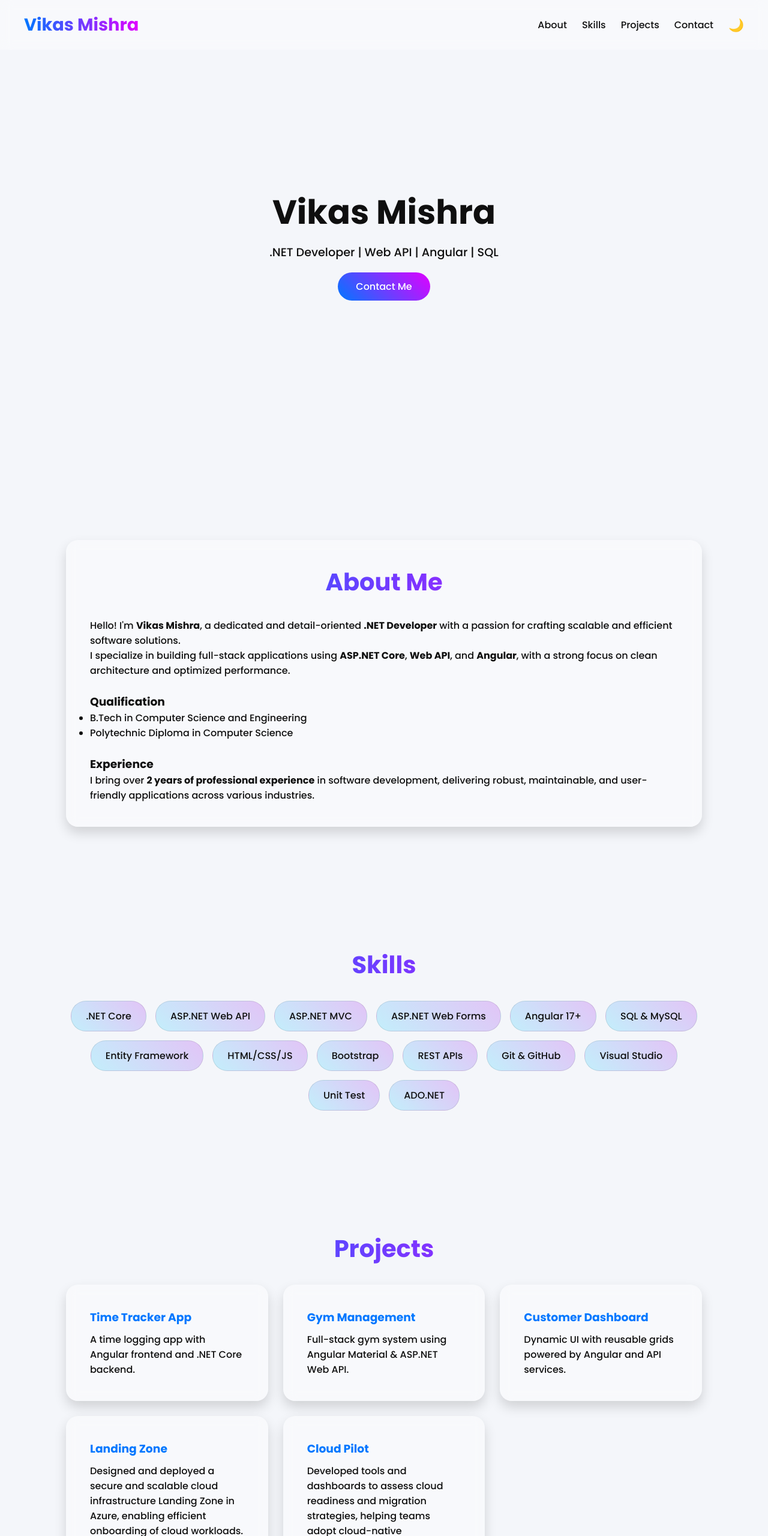
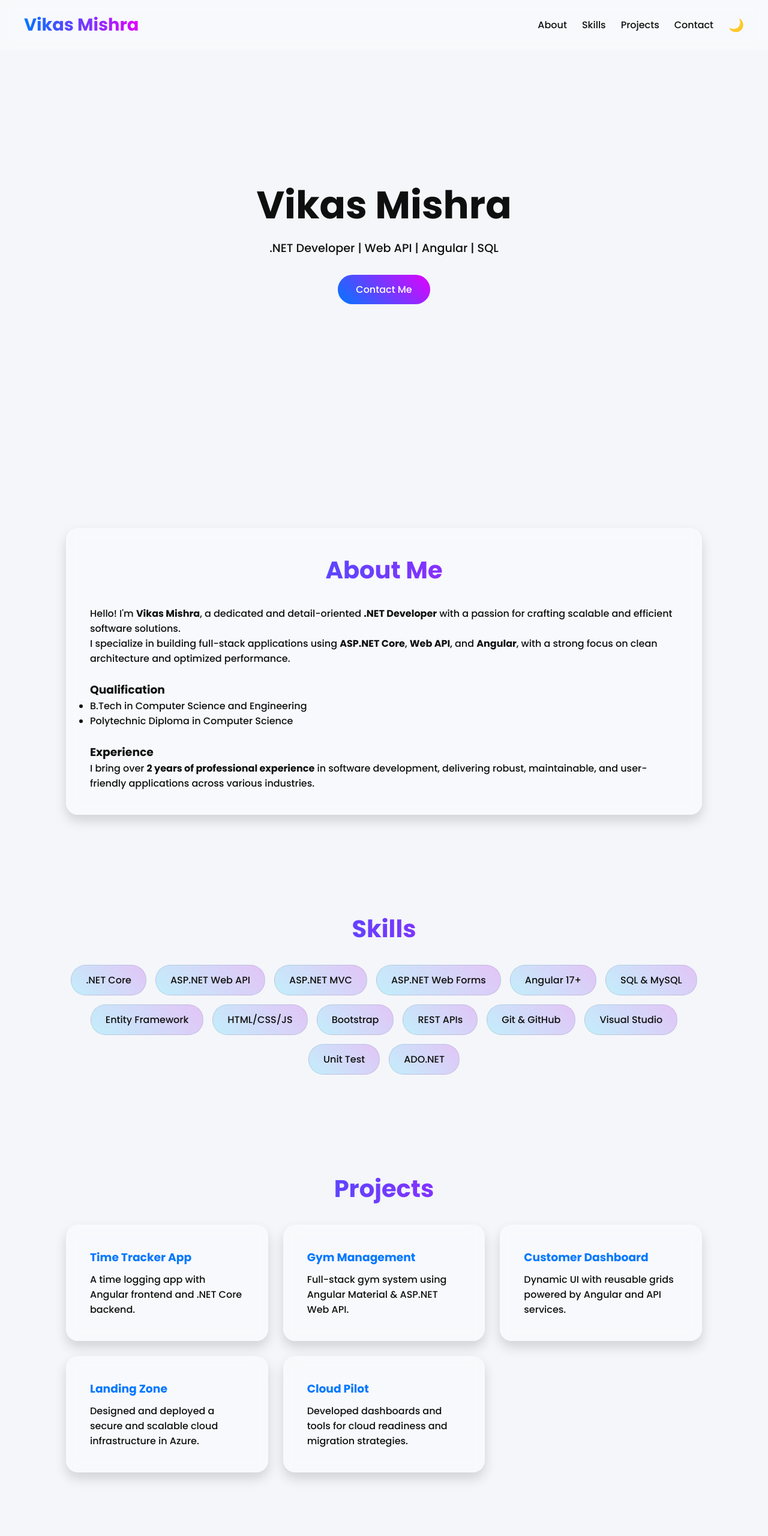
Before and after one commit to webdevvikasmishra/my-website, a plain HTML site: page index.html in a window 1280 px wide. Shown: the top 2560 px of the page at 60% size. Drawn offline with Linux system fonts and the light colour scheme.

Commit message:
Add files via upload

```diff
--- a/index.html
+++ b/index.html
@@ -31,11 +31,12 @@
       box-sizing: border-box;
     }
 
-    body {
+    html, body {
       font-family: 'Poppins', sans-serif;
       background: var(--bg-color);
       color: var(--text-color);
       transition: background 0.5s, color 0.5s;
+      scroll-behavior: smooth;
     }
 
     nav {
@@ -89,7 +90,7 @@
     }
 
     header {
-      height: 100vh;
+      min-height: 100vh;
       display: flex;
       align-items: center;
       justify-content: center;
@@ -98,7 +99,7 @@
     }
 
     header h1 {
-      font-size: 3.5rem;
+      font-size: clamp(2rem, 6vw, 4rem);
       margin-bottom: 10px;
       animation: fadeInDown 1s ease;
     }
@@ -119,6 +120,7 @@
       text-decoration: none;
       transition: transform 0.3s ease, box-shadow 0.3s ease;
       animation: fadeInUp 1.4s ease;
+      display: inline-block;
     }
 
     .btn:hover {
@@ -127,7 +129,7 @@
     }
 
     section {
-      padding: 100px 20px;
+      padding: 80px 20px;
       max-width: 1100px;
       margin: auto;
       opacity: 0;
@@ -227,6 +229,10 @@
       nav ul li {
         margin: 10px 0;
       }
+
+      .about, .contact, .project-card {
+        padding: 20px;
+      }
     }
 
     @keyframes fadeInDown {
@@ -316,11 +322,11 @@
       </div>
       <div class="project-card">
         <h3>Landing Zone</h3>
-        <p>Designed and deployed a secure and scalable cloud infrastructure Landing Zone in Azure, enabling efficient onboarding of cloud workloads.</p>
+        <p>Designed and deployed a secure and scalable cloud infrastructure in Azure.</p>
       </div>
       <div class="project-card">
         <h3>Cloud Pilot</h3>
-        <p>Developed tools and dashboards to assess cloud readiness and migration strategies, helping teams adopt cloud-native approaches efficiently.</p>
+        <p>Developed dashboards and tools for cloud readiness and migration strategies.</p>
       </div>
     </div>
   </section>
```
